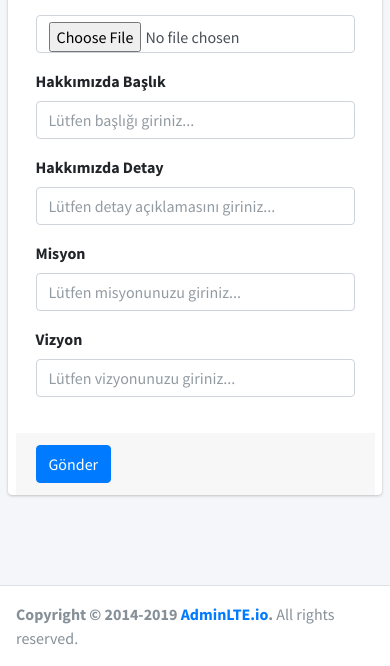
After one commit to miracziyaalev/php-eTicaret, a PHP site: page /hakkimizda.php?yuklenme=basarili in a window 390 px wide. The commit adds this page. Shown: the part 333-999 px from the top of the page. Run offline with PHP 8.4, Linux system fonts and the light colour scheme; data that the repository does not hold is empty; some libraries are stand-ins or nearby versions.

Commit message:
hakkimizda
admin girisi hakkimizda bolumu olusturuldu ve database ile iliskilendirildi

```diff
--- /dev/null
+++ b/Admin/hakkimizda.php
@@ -0,0 +1,87 @@
+
+<?php
+require_once 'header.php' ;
+require_once 'sidebar.php' ;
+
+
+
+
+
+
+
+
+
+
+?>
+
+  <!-- Content Wrapper. Contains page content -->
+  <div class="content-wrapper">
+
+    <section class="content">
+      <div class="container-fluid">
+
+        <div class="row">
+
+        <div class="card card-primary col-md-12">
+              <div class="card-header">
+                <h3 class="card-title">Genel Ayarlar </h3>  </div><?php
+
+
+                if ($_GET['yuklenme'] == 'basarili'){ ?>
+                  <h6 style="color: green"> (Yükleme İşlemi Başarılı) </h6>
+                  <?php
+                }elseif ($_GET['yuklenme'] == 'basarisiz') {?>
+                  <h6 style="color: red"> (Yükleme İşlemi Başarısız) </h6>
+                  <?php
+                }
+
+                ?>
+
+              <!-- /.card-header -->
+              <!-- form start -->
+              <form action="islem/islem.php" method="POST" enctype="multipart/form-data" >
+                <div class="card-body">
+                  <div class="form-group">
+                    <label for="exampleInputPassword1">Fotoğraf</label>
+                    <br>
+                    <img src="resimler/hakkimizda/<?php echo $hakkimizdacek['hakkimizda_resim']?>" width="300" height="150">
+                  </div>
+                  <input type="hidden" name="eskiresim" value="<?php echo $hakkimizdacek['hakkimizda_resim'] ?>">
+                  <div class="form-group">
+
+                    <input name="resim"type="file"class="form-control">
+                  </div>
+                  <div class="form-group">
+                    <label for="exampleInputEmail1">Hakkımızda Başlık</label>
+                    <input value="<?php echo $hakkimizdacek['hakkimizda_baslik'] ?>" name="baslik" type="text" class="form-control"  placeholder="Lütfen başlığı giriniz...">
+                  </div>
+                  <div class="form-group">
+                    <label for="exampleInputPassword1">Hakkımızda Detay</label>
+                    <input value="<?php echo $hakkimizdacek['hakkimizda_detay'] ?>"name="detay" type="text" class="form-control" placeholder="Lütfen detay açıklamasını giriniz...">
+                  </div>
+                  <div class="form-group">
+                    <label for="exampleInputPassword1">Misyon</label>
+                    <input value="<?php echo $hakkimizdacek['hakkimizda_misyon'] ?>"name="misyon" type="text" class="form-control"  placeholder="Lütfen misyonunuzu giriniz...">
+                  </div>
+                  <div class="form-group">
+                    <label for="exampleInputPassword1">Vizyon</label>
+                    <input value="<?php echo $hakkimizdacek['hakkimizda_vizyon'] ?>"name="vizyon" type="text" class="form-control"  placeholder="Lütfen vizyonunuzu giriniz...">
+                  </div>
+
+
+                </div>
+                <!-- /.card-body -->
+
+                <div class="card-footer">
+                  <button name="hakkimizdakaydet" type="submit" class="btn btn-primary">Gönder</button>
+                </div>
+              </form>
+            </div>
+        </div>
+        <!-- /.row (main row) -->
+      </div><!-- /.container-fluid -->
+    </section>
+    <!-- /.content -->
+  </div>
+  <!-- /.content-wrapper -->
+  <?php require_once 'footer.php' ; ?>
--- a/Admin/header.php
+++ b/Admin/header.php
@@ -6,6 +6,9 @@ $ayar=$baglanti->prepare("SELECT * FROM ayarlar where id=?");
 $ayar->execute(array(1));
 $ayarcek=$ayar->fetch(PDO::FETCH_ASSOC);
 
+$hakkimizda=$baglanti->prepare("SELECT * FROM hakkimizda where hakkimizda_id=?");
+$hakkimizda->execute(array(1));
+$hakkimizdacek=$hakkimizda->fetch(PDO::FETCH_ASSOC);
 
 
 
```
Also changed, not shown: Admin/islem/islem.php (+125 -0 lines), Admin/resimler/hakkimizda/774208353985664298891255oyuncum-ikinci-log-1.png (added).
